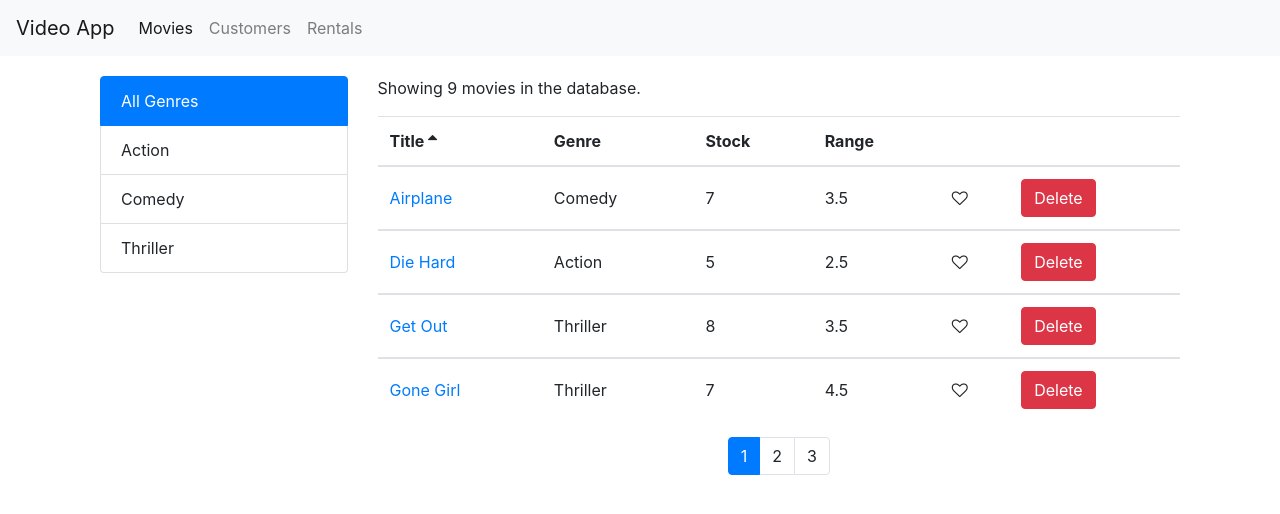
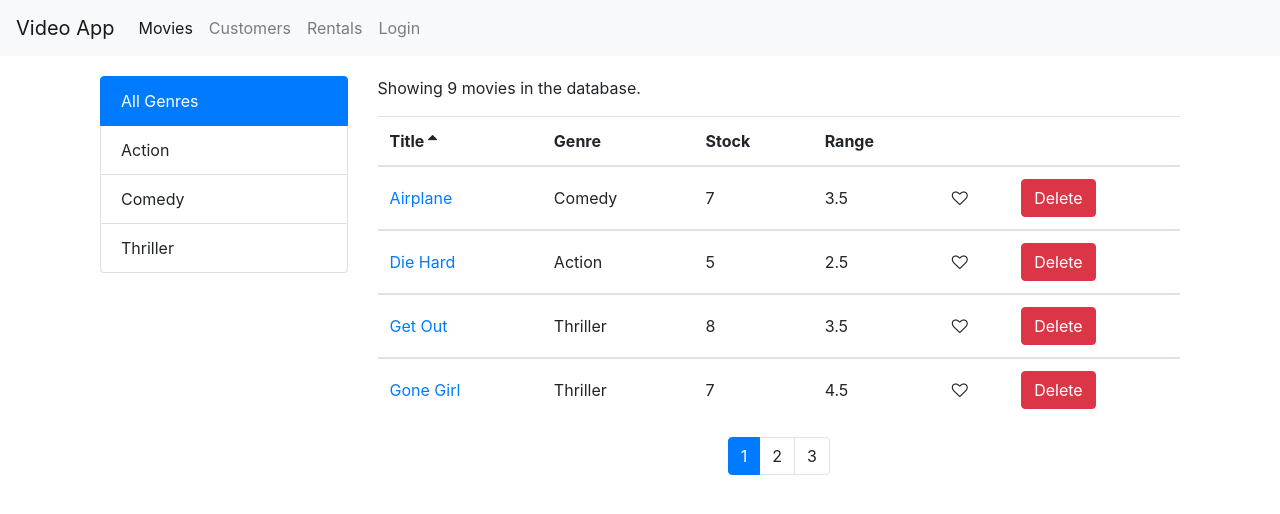
Before and after one commit to kboul/display-and-delete-movies, a React (Create React App) app: page /movies in a window 1280 px wide. Shown: the top 514 px of the page. Built offline with nearby package versions, Linux system fonts and the light colour scheme.

Commit message:
Create a Login comp & add a Login route

```diff
--- a/src/components/App/App.js
+++ b/src/components/App/App.js
@@ -1,20 +1,23 @@
 import React, { Component } from 'react';
-import './App.css';
+import { Switch, Route, Redirect } from 'react-router-dom';
+
 import Movies from '../Movies/Movies';
 import Navbar from '../Navbar/Navbar';
 import Customers from '../Customers/Customers'
 import Rentals from '../Rentals/Rentals'
 import NotFound from '../NotFound/NotFound';
 import MovieForm from '../MovieForm/MovieForm';
+import LoginForm from '../LoginForm/LoginForm';
 
-import { Switch, Route, Redirect } from 'react-router-dom';
+import './App.css';
 
 class App extends Component {
 	state = {
 		routes: [
 			{ path: '/movies', name: "Movies" },
 			{ path: '/customers', name: "Customers" },
-			{ path: '/rentals', name: "Rentals" }
+			{ path: '/rentals', name: "Rentals" },
+			{ path: '/login', name: "Login" }
 		]
 	}
 	render() {
@@ -23,6 +26,7 @@
 				<Navbar routes={this.state.routes} />
 					<main role="main" className="container">
 						<Switch>
+							<Route path="/login" component={LoginForm} />
 							<Route path="/movies/:id" component={MovieForm} />
 							<Route path="/movies" component={Movies}></Route>
 							<Route path="/customers" component={Customers}></Route>
--- /dev/null
+++ b/src/components/LoginForm/LoginForm.js
@@ -0,0 +1,11 @@
+import React, { Component } from 'react';
+
+class LoginForm extends Component {
+    render() {
+        return (
+            <h1>Login</h1>
+        );
+    }
+}
+
+export default LoginForm;
```
